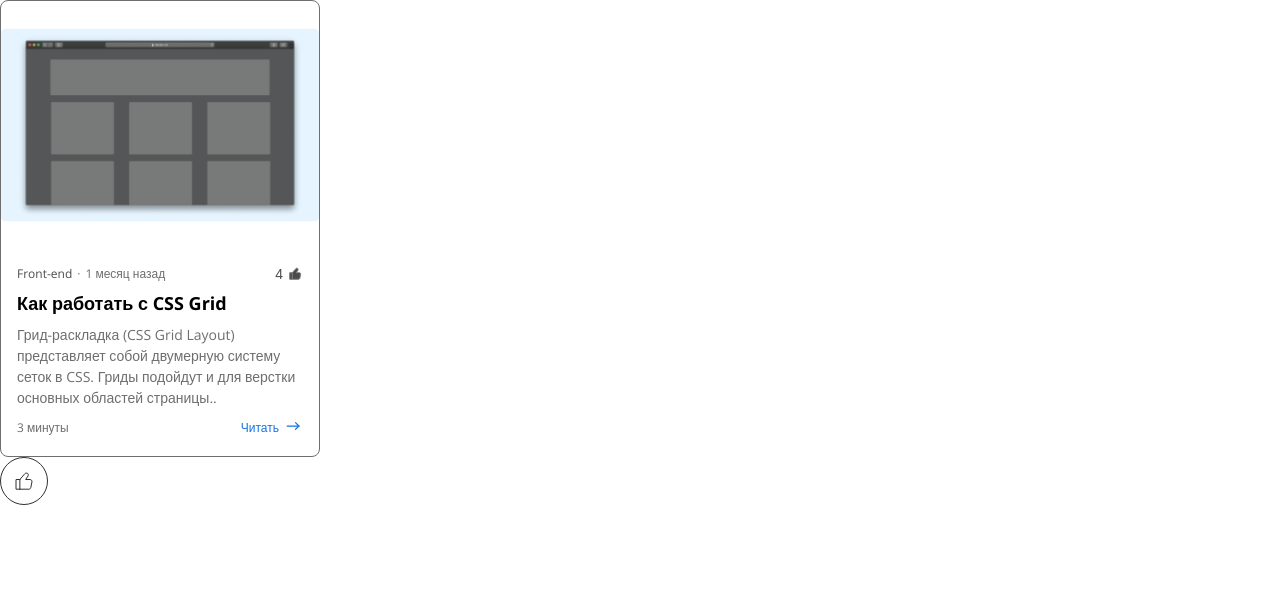
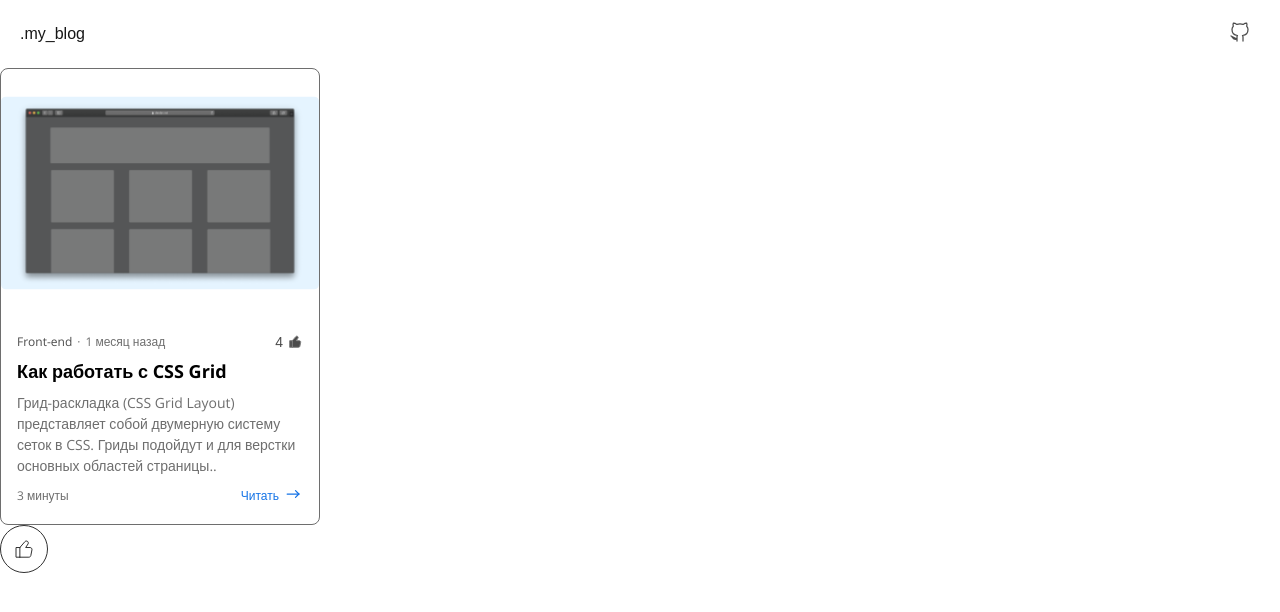
Before and after one commit to Nikita78787878/DemoBlogNextJS, a Next.js app: page / in a window 1280 px wide. Shown: the top 612 px of the page. Built offline with nearby package versions, Linux system fonts and the light colour scheme.

Commit message:
9.10 ДЗ шапка

```diff
--- /dev/null
+++ b/app/(site)/Header/Header.module.css
@@ -0,0 +1,19 @@
+.header {
+    display: grid;
+    grid-template-columns: 1fr 1fr 1fr;
+    align-items: center;
+    padding: 20px;
+    background-color: var(--white);
+}
+
+.logo {
+    justify-self: start;
+}
+
+.center {
+    justify-self: center;
+}
+
+.github {
+    justify-self: end;
+}
--- /dev/null
+++ b/app/(site)/Header/Header.tsx
@@ -0,0 +1,25 @@
+import styles from "./Header.module.css";
+import {JSX} from "react";
+
+
+import GitIcon from './GitIcon.svg'
+
+
+export const Header = (): JSX.Element => {
+    return (
+        <header className={styles.header}>
+
+            <div className={styles.logo}>
+                <div>.my_blog</div>
+
+            </div>
+
+            <div className={styles.center}></div>
+
+            <div className={styles.github}>
+                <GitIcon/>
+            </div>
+
+        </header>
+    );
+};
--- /dev/null
+++ b/app/(site)/layout.tsx
@@ -0,0 +1,24 @@
+import type {Metadata} from "next";
+import "./globals.css";
+import {Header} from "@/app/(site)/Header/Header";
+
+
+export const metadata: Metadata = {
+  title: "Create Next App",
+  description: "Generated by create next app",
+};
+
+export default function RootLayout({
+  children,
+}: Readonly<{
+  children: React.ReactNode;
+}>) {
+  return (
+    <html lang="ru">
+      <body>
+      <Header/>
+        {children}
+      </body>
+    </html>
+  );
+}
--- a/app/page.tsx
+++ b/app/(site)/page.tsx
@@ -1,5 +1,5 @@
 'use client';
-import {ButtonLike, Card} from "../components";
+import {ButtonLike, Card} from "../../components";
 
 
 
--- a/app/layout.tsx
+++ /dev/null
@@ -1,32 +0,0 @@
-import type { Metadata } from "next";
-import { Geist, Geist_Mono } from "next/font/google";
-import "./globals.css";
-
-const geistSans = Geist({
-  variable: "--font-geist-sans",
-  subsets: ["latin"],
-});
-
-const geistMono = Geist_Mono({
-  variable: "--font-geist-mono",
-  subsets: ["latin"],
-});
-
-export const metadata: Metadata = {
-  title: "Create Next App",
-  description: "Generated by create next app",
-};
-
-export default function RootLayout({
-  children,
-}: Readonly<{
-  children: React.ReactNode;
-}>) {
-  return (
-    <html lang="ru">
-      <body className={`${geistSans.variable} ${geistMono.variable}`}>
-        {children}
-      </body>
-    </html>
-  );
-}
```
Also changed, not shown: app/(site)/Header/GitIcon.svg (added), app/(site)/globals.css (renamed from app/globals.css), app/(site)/page.module.css (renamed from app/page.module.css).
